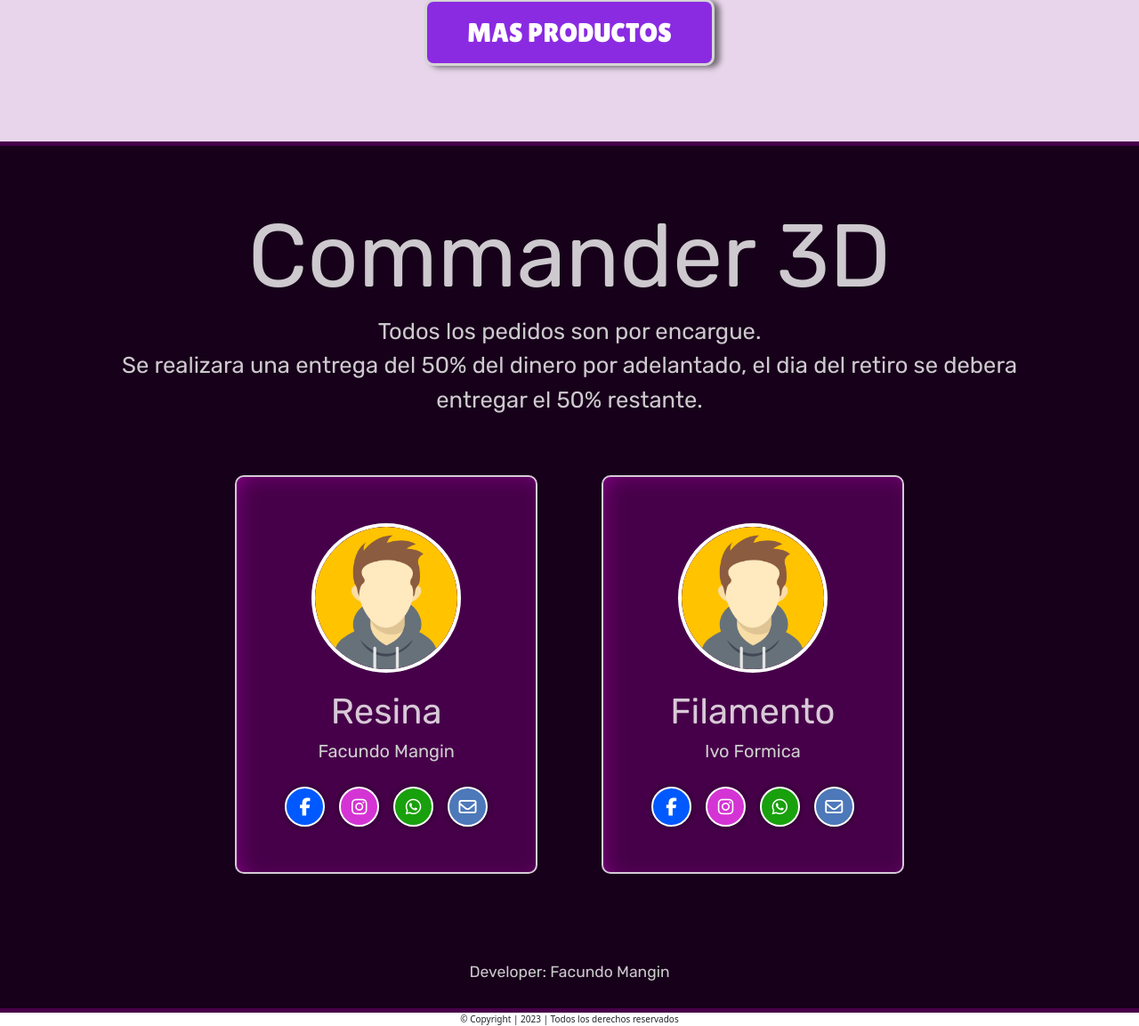
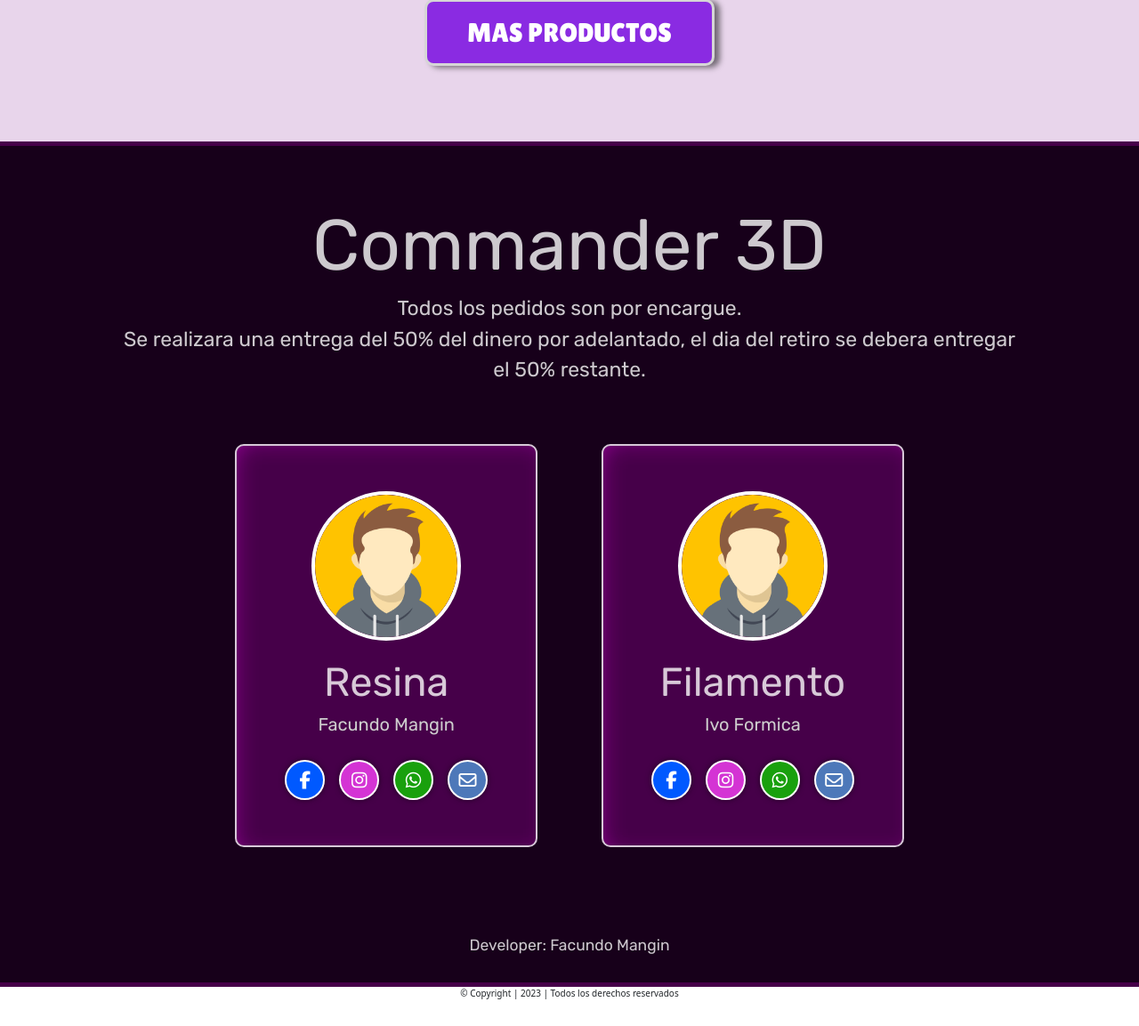
Before and after one commit to FacundoMangin/FacundoMangin.github.io, a PHP site: page / in a window 1280 px wide. Shown: the part 2543-3696 px from the top of the page at 89% size. After the commit the page ends 3666 px from the top, so only its background shows below. Run offline with PHP 8.4, Linux system fonts and the light colour scheme; some libraries are stand-ins or nearby versions.

Commit message:
Update Footer.css

```diff
--- a/css/Footer.css
+++ b/css/Footer.css
@@ -27,7 +27,7 @@
     display: flex;
     flex-direction: column;
     align-items: center;
-    padding: 5% 0 5% 0;
+    padding: 3% 0 3% 0;
 }
 
 footer{
@@ -46,11 +46,11 @@ footer{
 }
 
 .footer-logo h1{
-    font-size: clamp(4rem, 10rem, 9vw);
+    font-size: clamp(4rem, 8rem, 9vw);
 }
 
 .footer-logo p{
-    font-size: clamp(1.5rem, 3rem, 2vw);
+    font-size: clamp(1.5rem, 2.3rem, 2vw);
 }
 
 
@@ -103,7 +103,7 @@ article{
 .contenedor-footer .red-social h2{
 
     color: var(--color-letras);
-    font-size:40px;
+    font-size: clamp(3.5rem, 4.5rem, 10vw);
     margin-top: 20px;
 
 }
@@ -158,6 +158,9 @@ article{
 
  @media screen and (max-width: 1281px){
 
+    .contenedor-footer{
+        padding: 5% 0 5% 0;
+    }
 
     .contenedor-redes-sociales{
         padding: 0px;
```
